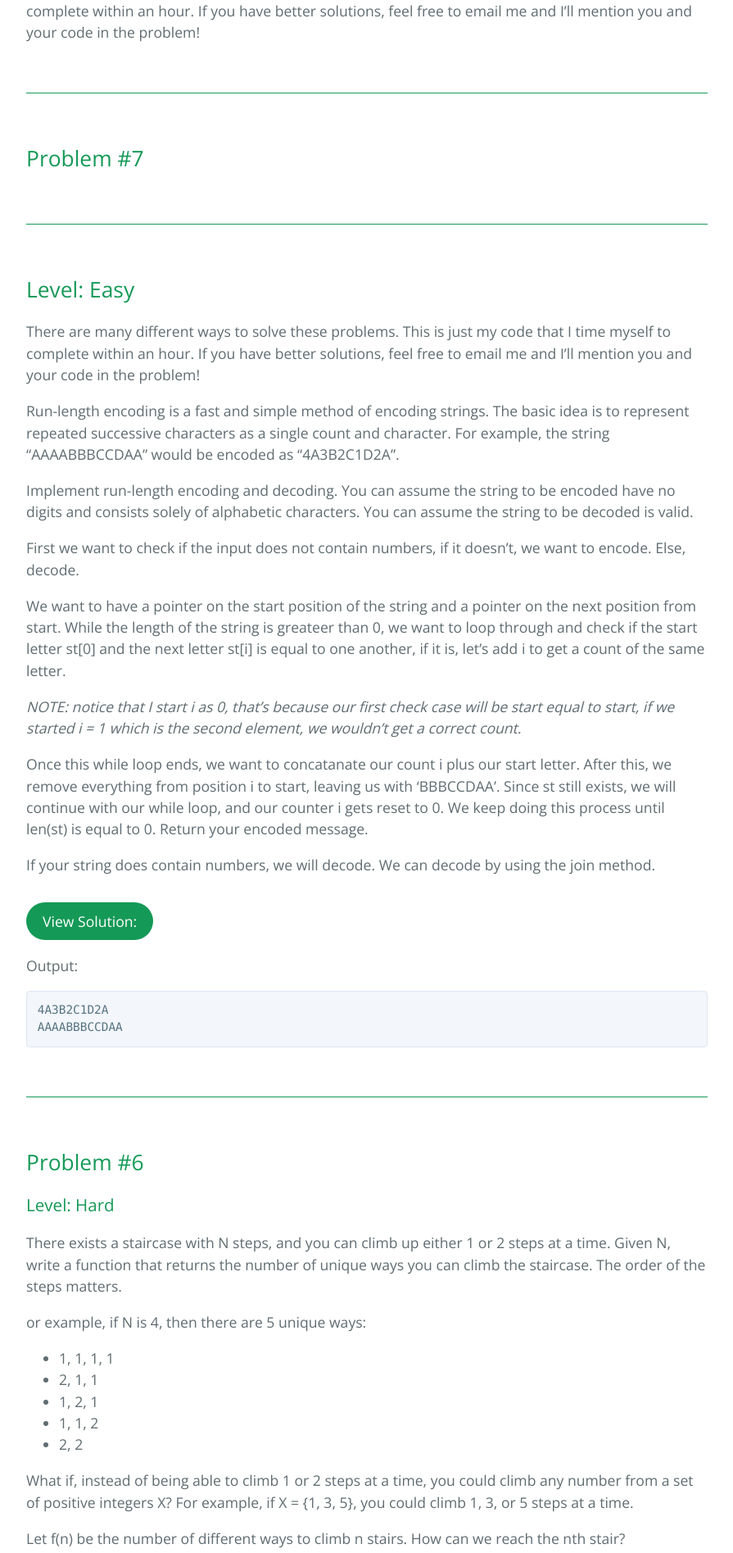
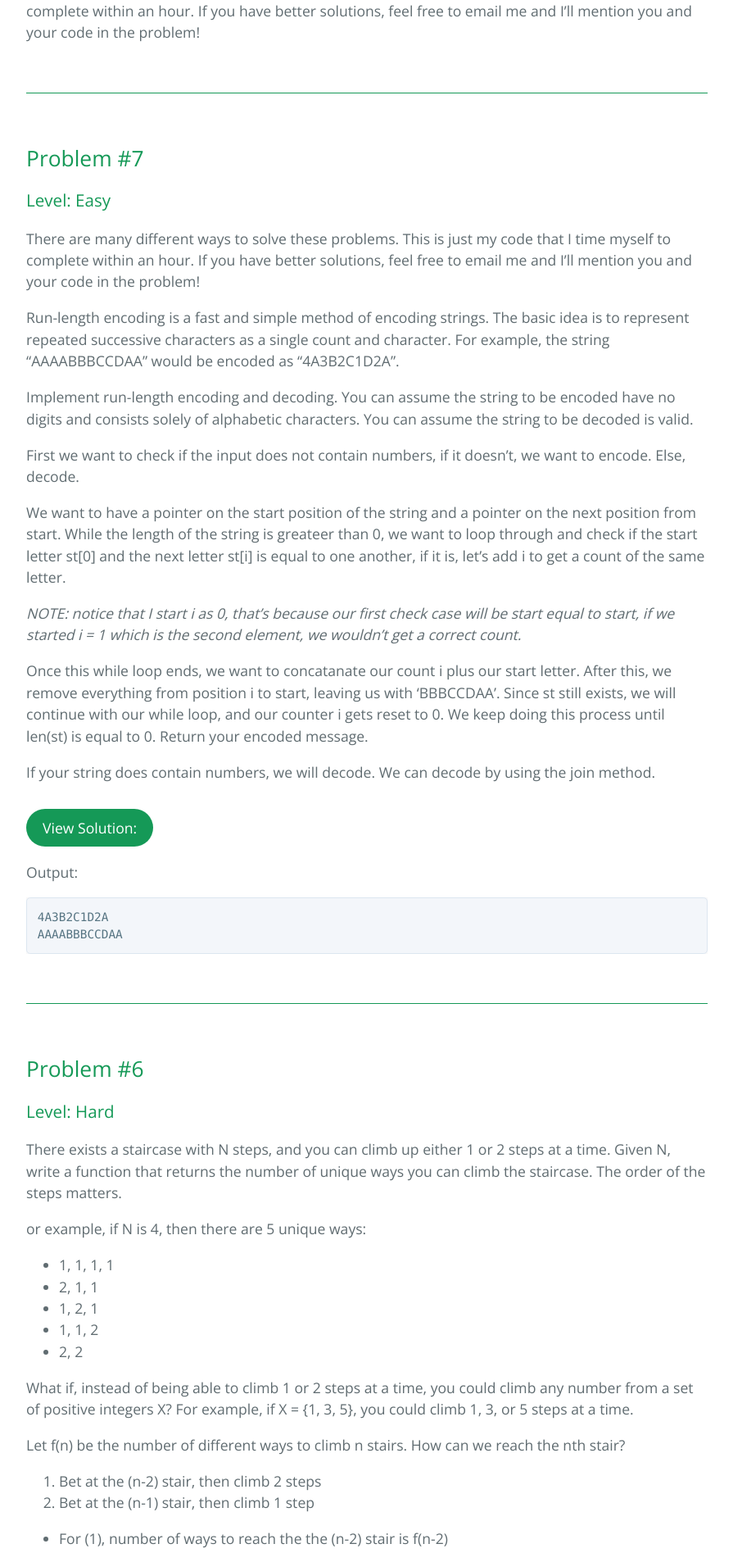
Before and after one commit to ArelySkywalker/ArelySkywalker.github.io_ARCHIVE, a Jekyll site: the page built from code.md, in a window 1280 px wide. Shown: the part 744-2639 px from the top of the page at 82% size, without its empty margins (192-1087 px from the left). Built offline with Jekyll 4.4.1, drawn with Linux system fonts in a browser that asks for light colours; nearby versions of some CDN libraries.

Commit message:
update heading

```diff
--- a/code.md
+++ b/code.md
@@ -8,7 +8,7 @@ I like to challenge myself everyday with coding problems. I will find challenges
 There are many different ways to solve these problems. This is just my code that I time myself to complete within an hour. If you have better solutions, feel free to email me and I'll mention you and your code in the problem!
 
 ## Problem #7
-## Level: Easy
+### Level: Easy
 
 There are many different ways to solve these problems. This is just my code that I time myself to complete within an hour. If you have better solutions, feel free to email me and I'll mention you and your code in the problem!
 
```
